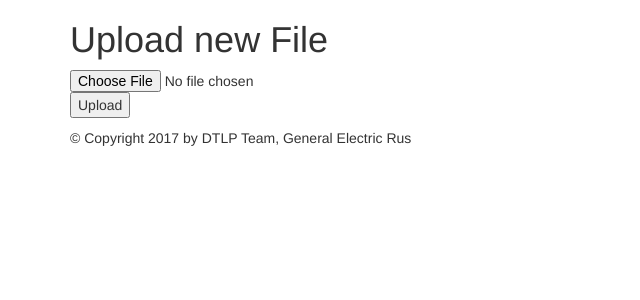
After one commit to Alex2point0/GE-PD-Generator, a Flask app: page /upload in a window 1280 px wide. The commit adds this page. Shown: the top 300 px of the page, without its empty margins (0-640 px from the left). Run offline with Flask 2, Linux system fonts and the light colour scheme; the visitor is signed in with stand-in values (Sample User, id 1); some libraries are stand-ins or nearby versions.

Commit message:
Second version

```diff
--- a/app.py
+++ b/app.py
@@ -15,9 +15,14 @@ app = Flask(__name__)
 # Classes
 class Question:
     def __init__(self):
-        self.type = None
+        self.type = 'question_with_options'
         self.label = 'Label'
-        self.options = ['Body el1', 'Body el2']
+        self.options = ['Thanks for __', 'Body el2']
+
+# Constants
+UPLOAD_FOLDER = '/static'
+ALLOWED_EXTENSIONS = set(['csv'])
+
 
 # Functions
 def login_required(f):
@@ -27,11 +32,41 @@ def login_required(f):
             return f(*args, **kwargs)
         else:
             flash("You need to login first")
-            return render_template(url_for('login'))
+            return redirect('/')
     return wrap
 
-UPLOAD_FOLDER = '/static'
+
+def allowed_file(filename):
+    return '.' in filename and \
+           filename.rsplit('.', 1)[1].lower() in ALLOWED_EXTENSIONS
+
+
+@app.route('/upload', methods=['GET', 'POST'])
+@login_required
+def upload_file():
+    if request.method == 'POST':
+        # check if the post request has the file part
+        if 'file' not in request.files:
+            flash('No file part')
+            return redirect(request.url)
+        file = request.files['file']
+        # if user does not select file, browser also
+        # submit a empty part without filename
+        if file.filename == '':
+            flash('No selected file')
+            return redirect(request.url)
+        if file and allowed_file(file.filename):
+            filename = secure_filename(file.filename)
+            file.save(os.path.join(app.config['UPLOAD_FOLDER'], filename))
+            return redirect(url_for('uploaded_file',
+                                    filename=filename))
+        else:
+            return render_template('upload.html', error="Cannot upload this file")
+    return render_template('upload.html', error=None)
+
+
 app.secret_key = 'ge pd generator'
+app.config['UPLOAD_FOLDER'] = UPLOAD_FOLDER
 
 os.environ['USER'] = 'admin'
 os.environ['PASS'] = 'admin'
--- a/templates/base.html
+++ b/templates/base.html
@@ -30,7 +30,7 @@
         <div id="footer">
             {% block footer %}
             <div class="footer">
-                &copy; Copyright 2017 by Oleg Khomenko, General Electric Rus
+                &copy; Copyright 2017 by DTLP Team, General Electric Rus
             </div>
             {% endblock %}
         </div>
--- a/templates/login.html
+++ b/templates/login.html
@@ -1,6 +1,8 @@
 {% extends "base.html" %} {% block title %} Login {% endblock %} {% block head %} {{super()}} {% endblock %}
 {% block content %}
-{{ error }}
+{% if error != None %}
+    {{ error }}
+{% endif %}
 <form method="POST">
     <fieldset>
       <legend>Personal information:</legend>
--- /dev/null
+++ b/templates/upload.html
@@ -0,0 +1,12 @@
+{% extends "base.html" %}
+{% block content %}
+    {% if error %}
+        {{error}}
+    {% endif %}
+<title>Upload new File</title>
+<h1>Upload new File</h1>
+<form method=post enctype=multipart/form-data>
+    <p><input type=file name=file>
+        <input type=submit value=Upload>
+</form>
+{% endblock content %}
```
